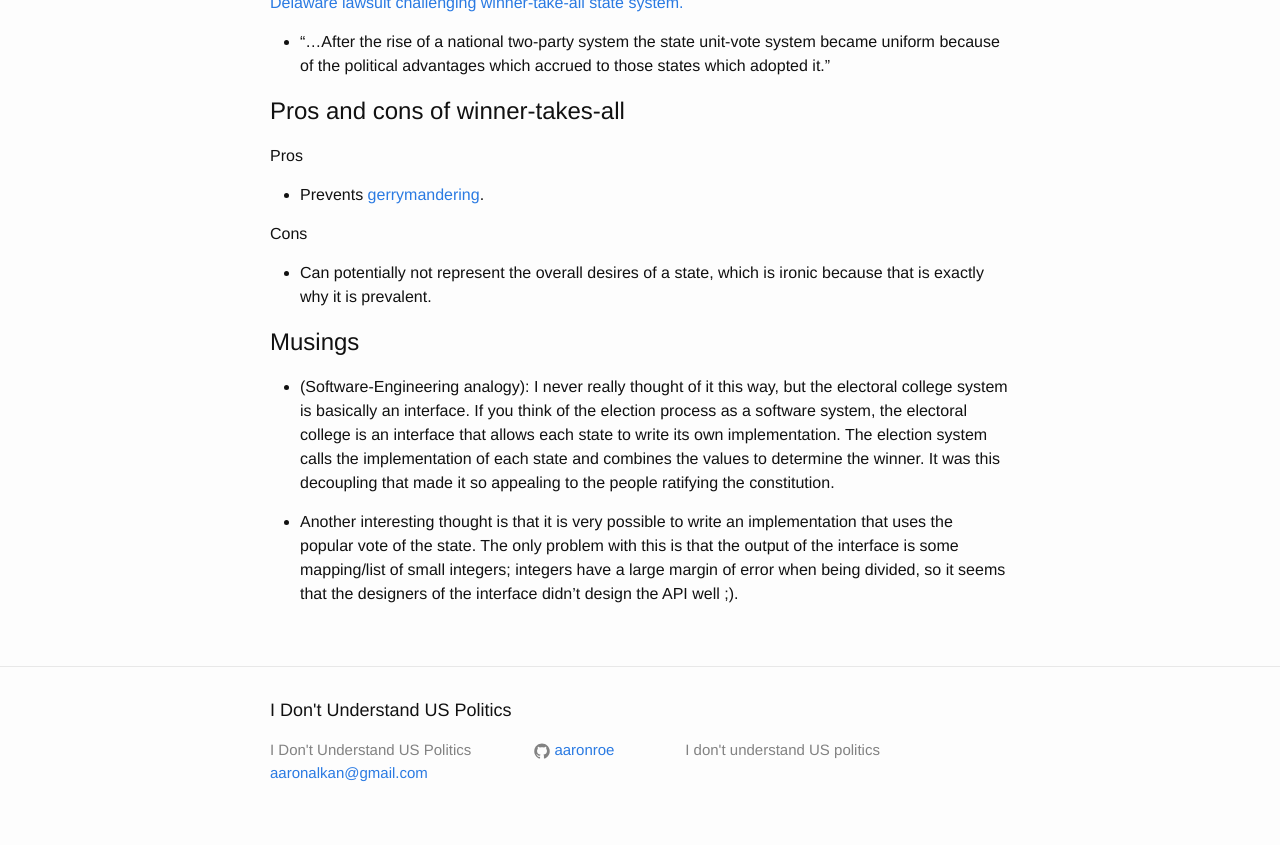
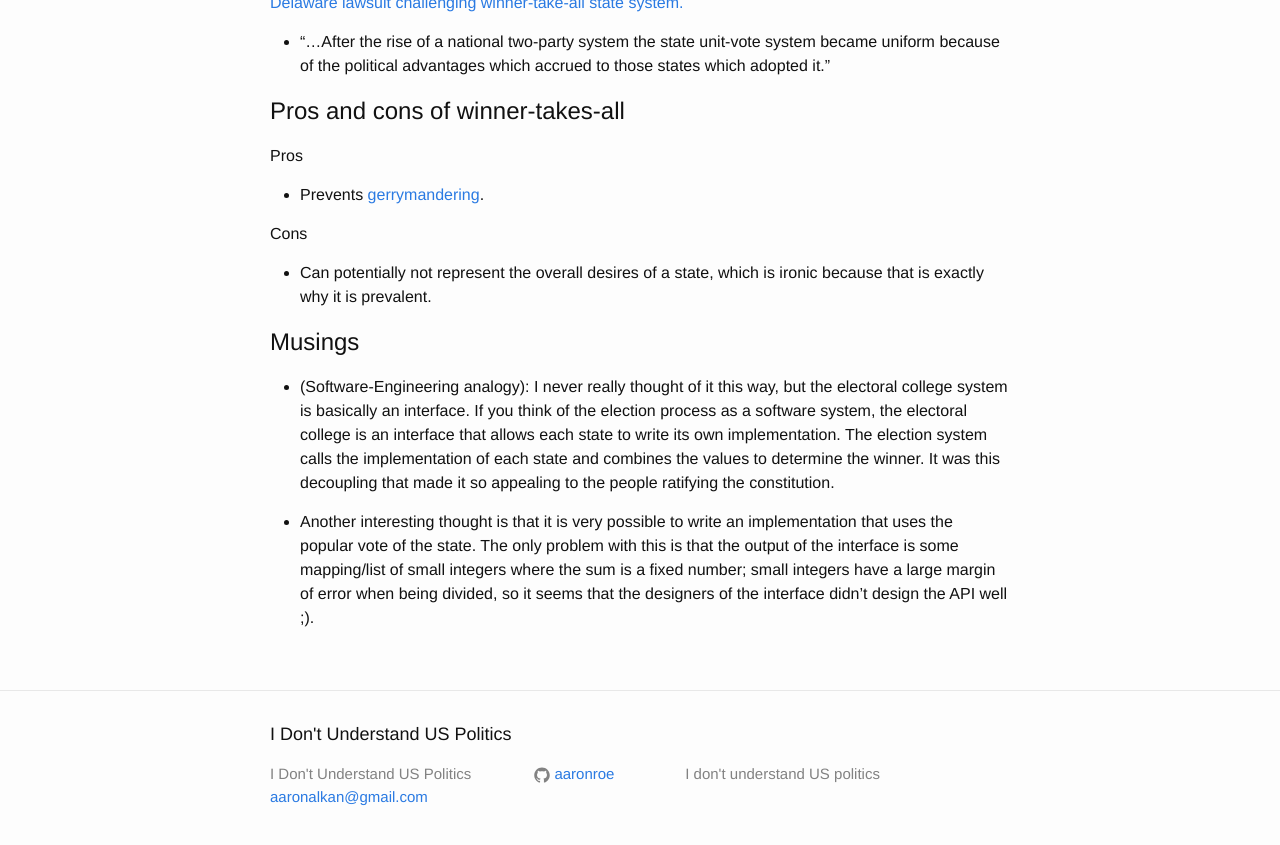
Before and after one commit to aaronroe/i-dont-understand-politics, a Jekyll site: the page built from _posts/2016-05-30-winner-takes-all-electoral-college.markdown, in a window 1280 px wide and 900 px high, scrolled down 744 px, cut to the strip 32-877 px from the top of the window. Built offline with Jekyll 4.4.1, drawn with Linux system fonts in a browser that asks for light colours.

```diff
--- a/_posts/2016-05-30-winner-takes-all-electoral-college.markdown
+++ b/_posts/2016-05-30-winner-takes-all-electoral-college.markdown
@@ -29,7 +29,7 @@ Cons
 
 * (Software-Engineering analogy): I never really thought of it this way, but the electoral college system is basically an interface. If you think of the election process as a software system, the electoral college is an interface that allows each state to write its own implementation. The election system calls the implementation of each state and combines the values to determine the winner. It was this decoupling that made it so appealing to the people ratifying the constitution.
 
-* Another interesting thought is that it is very possible to write an implementation that uses the popular vote of the state. The only problem with this is that the output of the interface is some mapping/list of small integers; integers have a large margin of error when being divided, so it seems that the designers of the interface didn't design the API well ;).
+* Another interesting thought is that it is very possible to write an implementation that uses the popular vote of the state. The only problem with this is that the output of the interface is some mapping/list of small integers where the sum is a fixed number; small integers have a large margin of error when being divided, so it seems that the designers of the interface didn't design the API well ;).
 
 [fairvote-how]: http://www.fairvote.org/how-the-electoral-college-became-winner-take-all
 [systems-over-time]: https://d3n8a8pro7vhmx.cloudfront.net/fairvote/pages/2010/attachments/original/1449512778/ResizedImage600396-Early-Elections-Graph.JPG
```
